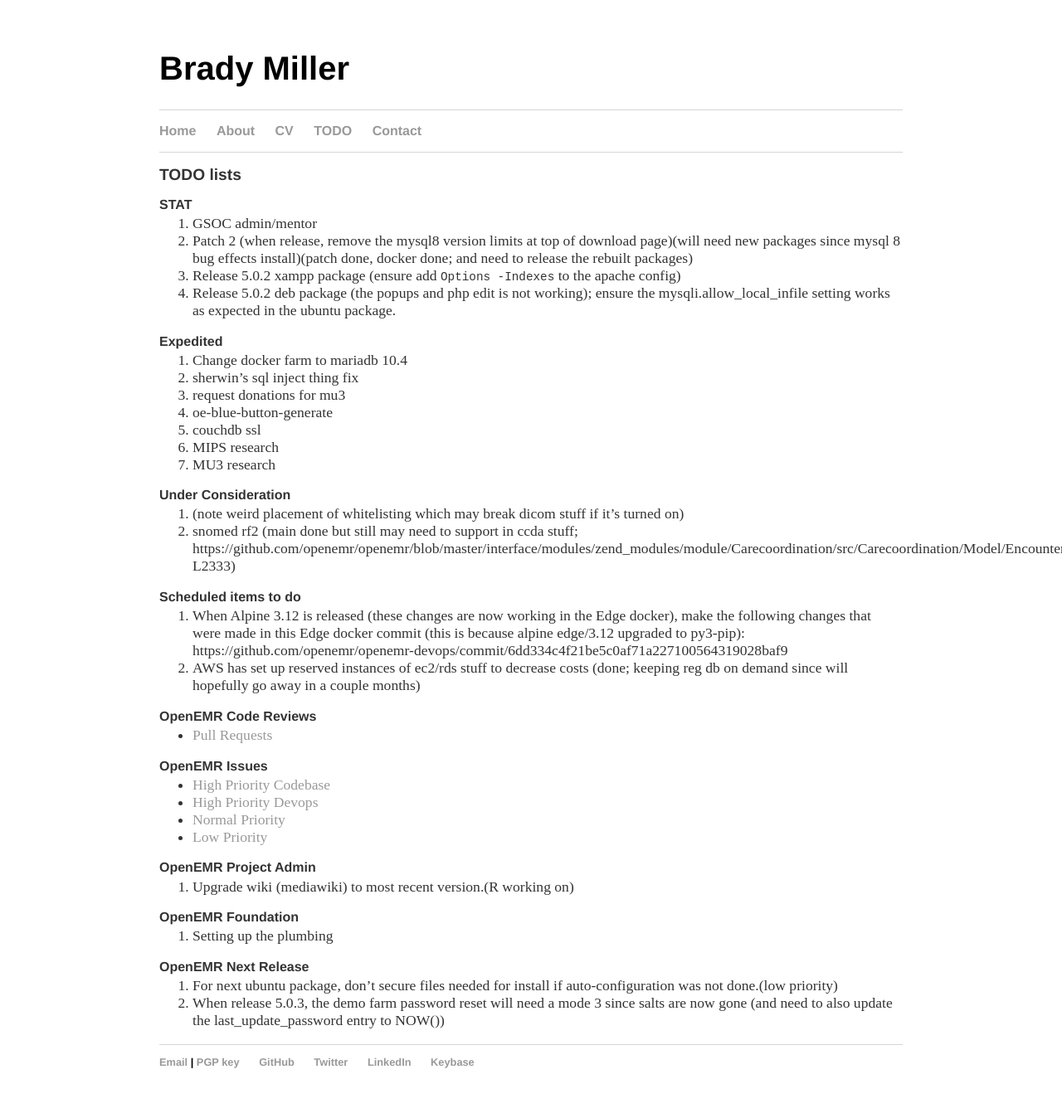
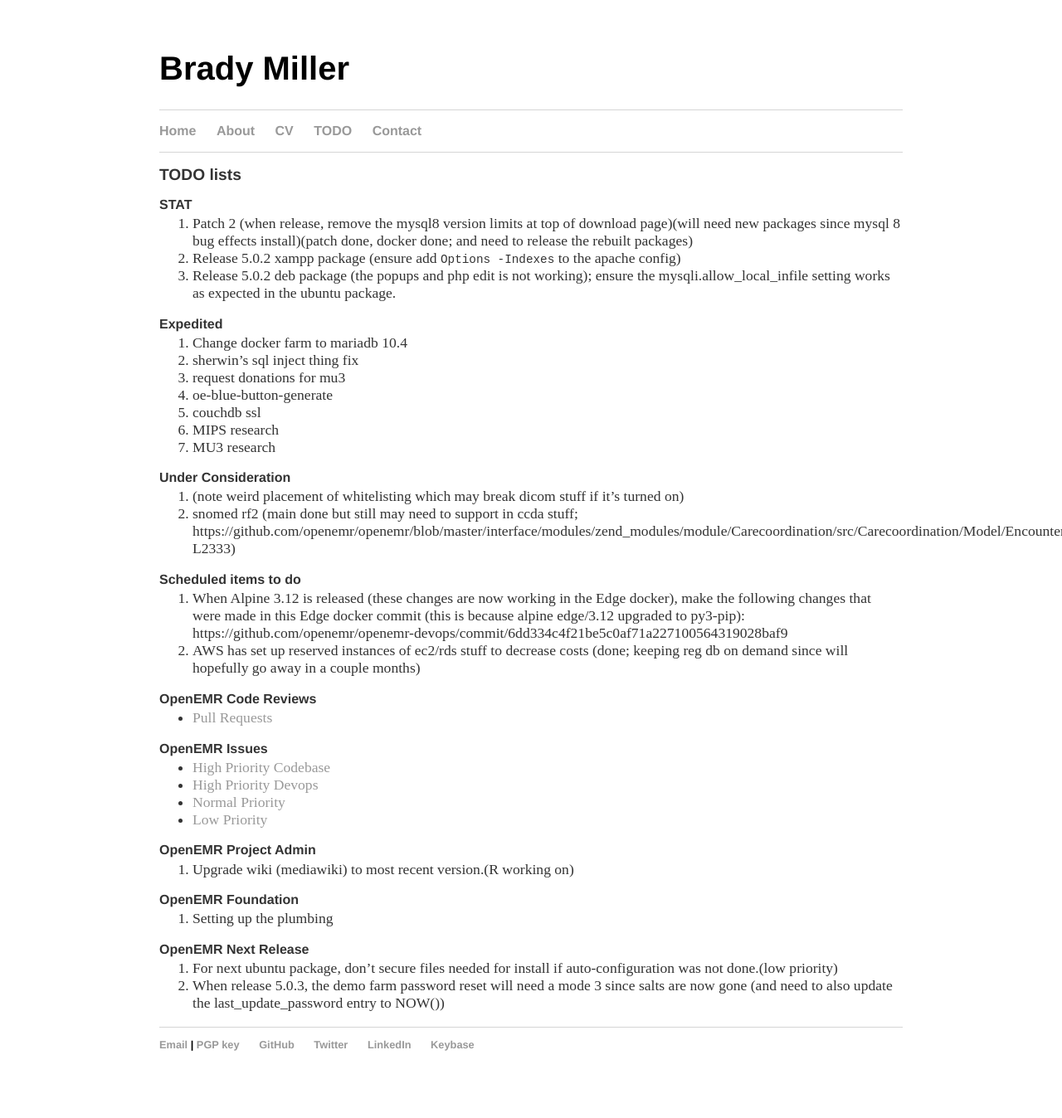
Before and after one commit to bradymiller/bradymiller.github.io, a Jekyll site: the page built from todo/index.md, in a window 1280 px wide. Shown: the whole page at 83% size. Built offline with Jekyll 4.4.1, drawn with Linux system fonts in a browser that asks for light colours; our own code applies the rules of GitHub Pages for plain Markdown files; after the commit the page ends 1327 px from its top, so only the background shows below that.

Commit message:
Update index.md

```diff
--- a/todo/index.md
+++ b/todo/index.md
@@ -4,7 +4,6 @@
 ## TODO lists
 
 ### STAT
-1. GSOC admin/mentor
 1. Patch 2 (when release, remove the mysql8 version limits at top of download page)(will need new packages since mysql 8 bug effects install)(patch done, docker done; and need to release the rebuilt packages)
 1. Release 5.0.2 xampp package (ensure add `Options -Indexes` to the apache config)
 1. Release 5.0.2 deb package (the popups and php edit is not working); ensure the mysqli.allow_local_infile setting works as expected in the ubuntu package.
```
